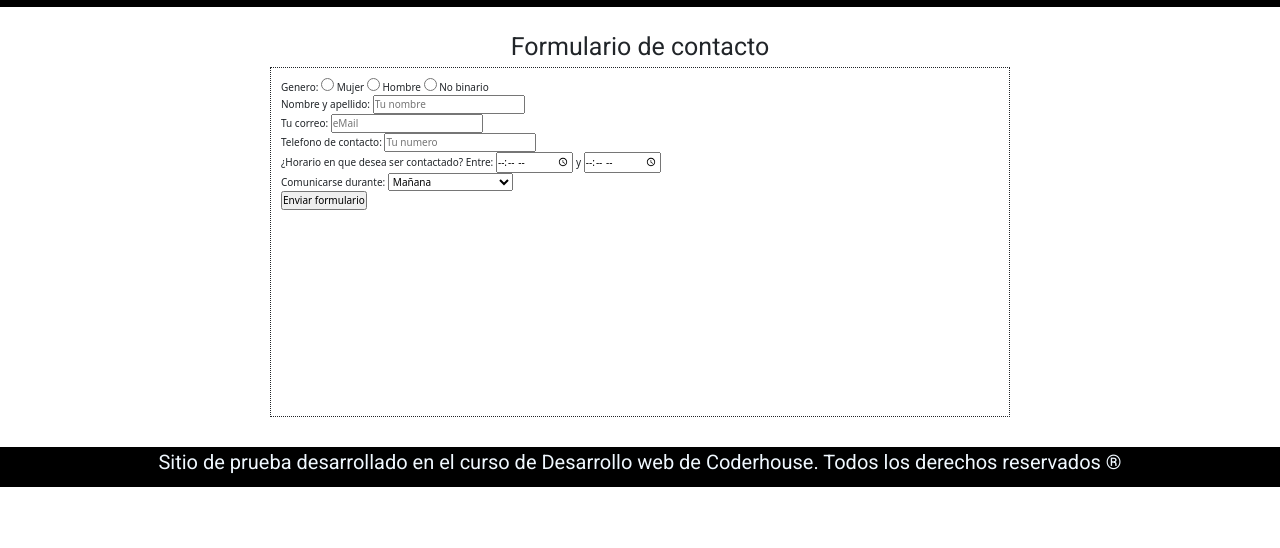
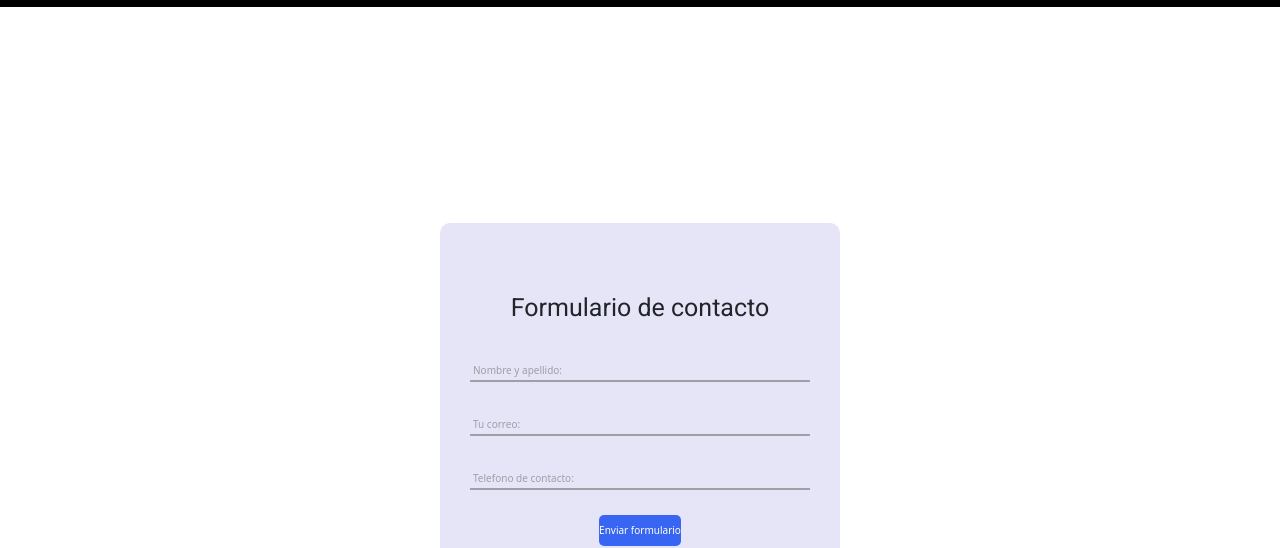
Before and after one commit to Hatebreeder117/Entrega2Villavicencio, a website: page pages/contacto.html in a window 1280 px wide. Shown: the part 269-817 px from the top of the page. Drawn offline with nearby package versions, Linux system fonts and the light colour scheme.

Commit message:
arreglos entrega

```diff
--- a/pages/contacto.html
+++ b/pages/contacto.html
@@ -42,50 +42,35 @@
 
     <section class="formulario">
 
-        <h1 class="h1">Formulario de contacto</h1>
+        <form class="form">
+            <h1 class="h1">Formulario de contacto</h1>
+            <div class="form__contenedor">
 
-        <fieldset class="fieldset">
-            <div>
-                <label for="Genero">Genero:</label>
-                <input type="radio" name="Genero" id="Mujer">
-                <label for="">Mujer</label>
+                <div class="form__group">
+                    <input type="text" id="nombre" class="form__input" placeholder=" " required>
+                    <label for="nombre" class="form__label">Nombre y apellido:</label>
+                    <span class="form__line"></span>
+                </div>
 
-                <input type="radio" name="Genero" id="Hombre">
-                <label for="">Hombre</label>
+                <div class="form__group">
+                    <input type="email" id="email" class="form__input" placeholder=" " required>
+                    <label for="email" class="form__label">Tu correo:</label>
+                    <span class="form__line"></span>
+                </div>
 
-                <input type="radio" name="Genero" id="No binario">
-                <label for="">No binario</label>
+                <div class="form__group">
+                    <input type="tel" id="Telefono" class="form__input" placeholder=" " required>
+                    <label for="Telefono" class="form__label">Telefono de contacto:</label>
+                    <span class="form__line"></span>
+                </div>
+
+                <div>
+                    <input type="submit" class="form__submit" value="Enviar formulario">
+                </div>
             </div>
-            <div>
-                <label for="nombre">Nombre y apellido:</label>
-                <input type="text" id="nombre" placeholder="Tu nombre" required>
-            </div>
-            <div>
-                <label for="email">Tu correo:</label>
-                <input type="email" id="email" placeholder="eMail" required>
-            </div>
-            <div>
-                <label for="Telefono">Telefono de contacto:</label>
-                <input type="tel" id="Telefono" placeholder="Tu numero" required>
-            </div>
-            <div>
-                <label for="horario">¿Horario en que desea ser contactado? Entre:</label>
-                <input type="time" name="hora" id="hora"> <label for="y"> y </label> <input type="time" name="horafinal" id="horafinal" required>
-            </div>
-            <div>
-                <label for="periodo">Comunicarse durante:</label>
-                <select id="periodo">
-                    <option disabled>Seleciona una opcion:</option>
-                    <option>Mañana</option>
-                    <option>Tarde</option>
-                </select>
+        </form>
+    </section>
 
-            </div>
-            <div>
-                <input type="submit" value="Enviar formulario">
-            </div>
-        </fieldset>
-    </section>
 
     <footer>
         <p>Sitio de prueba desarrollado en el curso de Desarrollo web de Coderhouse. Todos los derechos reservados ®</p>
--- a/scss/_contacto.scss
+++ b/scss/_contacto.scss
@@ -1,9 +1,108 @@
-fieldset {
-    width  : 740px;
-    height : 350px;
-    margin : 0 auto;
-    padding: 1rem;
-    border-style: dotted;
-    border-width: 1px;
+// fieldset {
+//     width  : 740px;
+//     height : 350px;
+//     margin : 0 auto;
+//     padding: 1rem;
+//     border-style: dotted;
+//     border-width: 1px;
+//     box-sizing: border-box;
+// }
+*{
+    margin: 0;
+    padding: 0;
     box-sizing: border-box;
 }
+
+.formulario {
+    background-size: 14px 14px;
+    background-position: 0 0,7px 7px;
+    display: flex;
+    min-height: 100vh;
+}
+
+.form  {
+    background-color: #e5e5f7;
+    margin: auto;
+    width: 90%;
+    max-width: 400px;
+    padding: 4.5em 3rem;
+    border-radius: 10px;
+    box-shadow: 0 5px 10px -5ox rgb(0 0 0 / 30%);
+    text-align: center;
+}
+
+.form__contenedor {
+    margin-top: 3em;
+    display: grid;
+    gap: 2.5em;
+}
+
+.form__group  {
+    position: relative;
+    --color: #5757577e;
+
+}
+
+.form__input {
+    width: 100%;
+    background: none;
+    color: #706c6c;
+    font-size: 1rem;
+    padding: .6em .3em;
+    border: none;
+    outline: none;
+    border-bottom: 2px solid var(--color);
+}
+
+.form__input:not(:placeholder-shown) {
+    color: #4d4646;
+}
+
+.form__input:focus + .form__label,
+.form__input:not(:placeholder-shown) + .form__label {
+    transform: translateY(-12px) scale(.7);
+    transform-origin: left top;
+    color: #3866f2
+}
+
+.form__label {
+    color: var(--color);
+    cursor: pointer;
+    position: absolute;
+    top: 0;
+    left: 3px;
+    transform: translateY(10px);
+    transition: transform .5s, color .3s;
+
+}
+
+.form__submit {
+    background: #3866f2;
+    color: #fff;
+
+
+    padding: .8em 0;
+    border: none;
+    border-radius: .5em;
+}
+
+.form__line {
+    position: absolute;
+    bottom: 0;
+    left: 0;
+    width: 100%;
+    height: 1px;
+    background-color: #3866f2;
+    transform: scale(0);
+    transform: left bottom;
+    transition: transform .4s;
+}
+
+.form__input:focus ~ .form__line,
+.form__input:not(:placeholder-shown) ~ .form__line {
+    transform: scale(1);
+}
+
+@media (max-width: 425px) {
+
+}
```
Also changed, not shown: css/styles.css, 1 other file.
